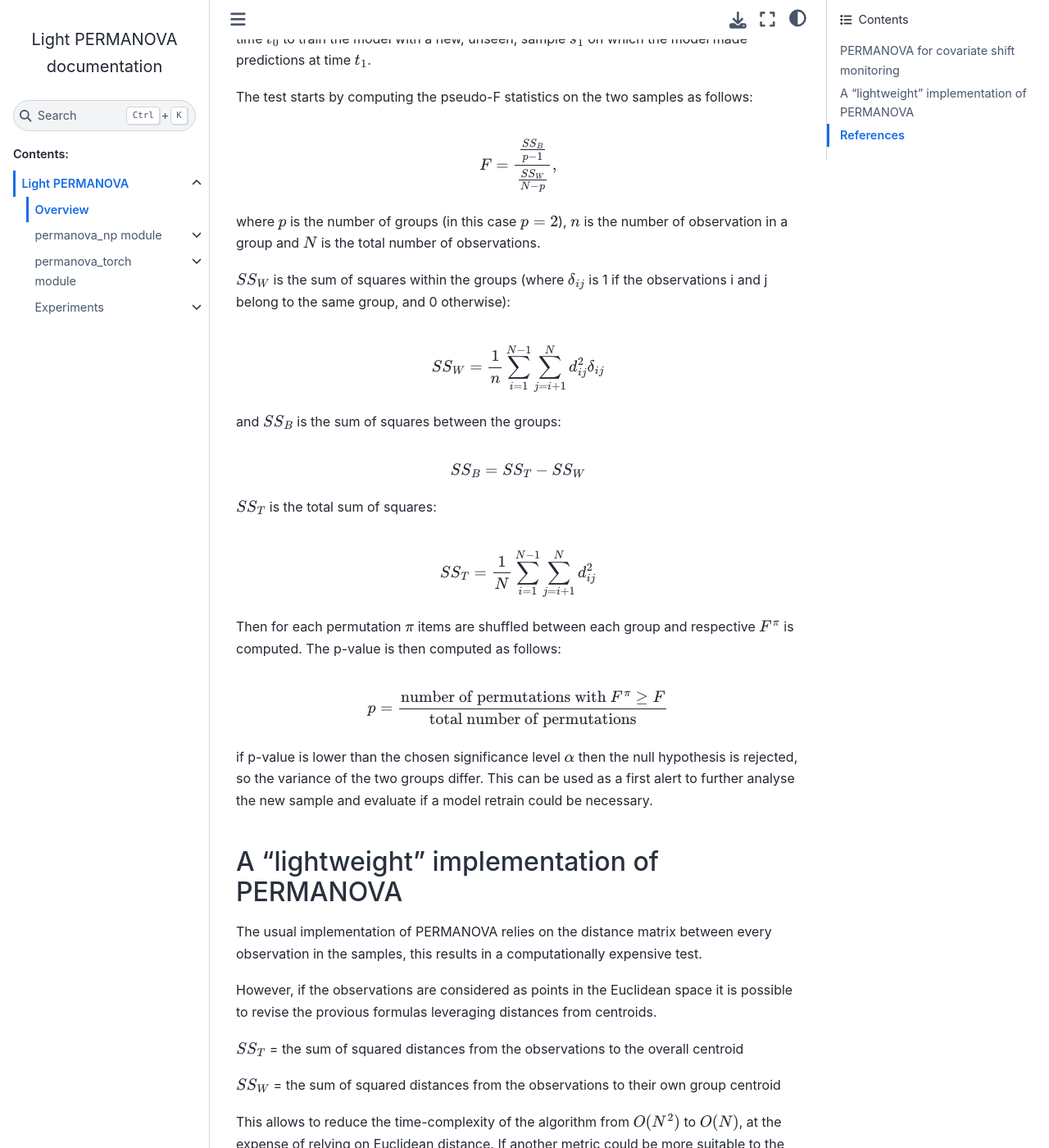
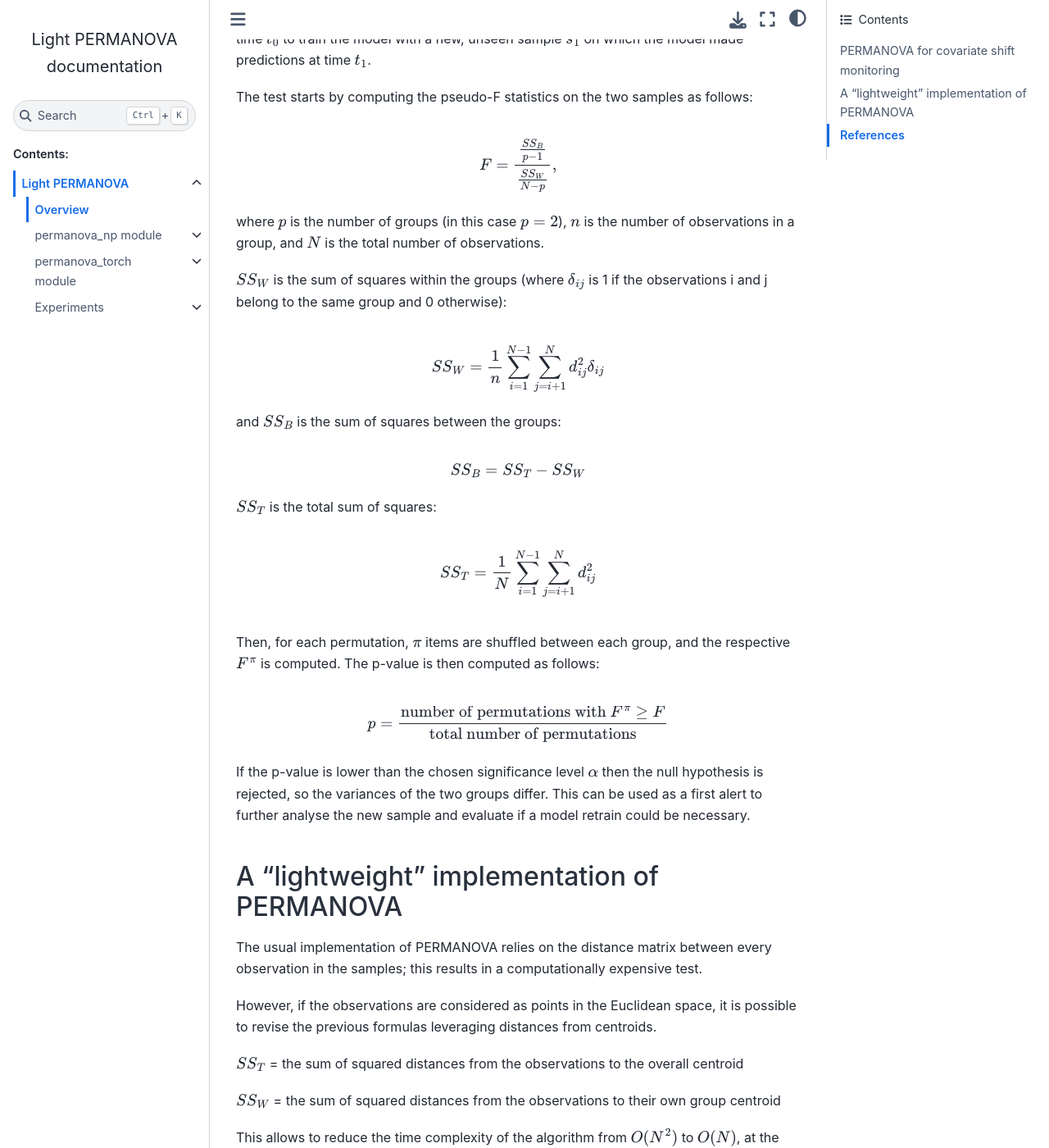
Before and after one commit to AndreaZoccatelli/light_permanova, a Sphinx documentation site: the page built from permanova/docs/overview/introduction.md, in a window 1280 px wide and 1400 px high, scrolled down 501 px. Shown: the whole window at 82% size. Built offline with Sphinx 7.4.7 and the Sphinx Book theme 1.1.4, drawn with Linux system fonts in a browser that asks for light colours; some of the changed text lies outside the part shown.

Commit message:
improved descriptions

```diff
--- a/permanova/docs/conf.py
+++ b/permanova/docs/conf.py
@@ -12,8 +12,9 @@ import sys
 sys.path.insert(0, os.path.abspath("../.."))
 
 project = "Light PERMANOVA"
-copyright = "2024, Andrea Zoccatelli"
-author = "Andrea Zoccatelli"
+author = """
+<a href="https://www.linkedin.com/in/andrea-zoccatelli/" target="_blank">Andrea Zoccatelli</a>
+"""
 
 # -- General configuration ---------------------------------------------------
 # https://www.sphinx-doc.org/en/master/usage/configuration.html#general-configuration
--- a/permanova/docs/overview/introduction.md
+++ b/permanova/docs/overview/introduction.md
@@ -1,22 +1,23 @@
 # Overview
 
 ## PERMANOVA for covariate shift monitoring
-One known problem of machine learning models in production which affects their predictive ability is covariate shift. It is defined as a change in the distribution of one or more independent variables used to train the model.
+
+One known problem of machine learning models in production that affects their predictive ability is covariate shift. It is defined as a change in the distribution of one or more independent variables used to train the model.
 
 ANOVA is often adopted to assess if two samples are from the same population by comparing the variance of their means (H0: all $\mu$’s are equal; H1: at least one pair of $\mu$’s are
 not equal). This test relies, however, on the normality assumption of the samples, which makes it a non-viable solution to effectively monitor batches of data.
 
-PERMANOVA is a multivariate version of ANOVA based on pseudo-F statistic, which makes use of permutations, allowing for a non-parametric estimation.
+PERMANOVA is a multivariate version of ANOVA based on the pseudo-F statistic, which makes use of permutations, allowing for a non-parametric estimation.
 
-In the case of covariates shift monitoring the test compares the oiginal sample $s_0$ used at time $t_0$ to train the model with a new, unseen, sample $s_1$ on which the model made predictions at time $t_1$.
+In the case of covariates shift monitoring, the test compares the original sample $s_0$ used at time $t_0$ to train the model with a new, unseen sample $s_1$ on which the model made predictions at time $t_1$.
 
 The test starts by computing the pseudo-F statistics on the two samples as follows:
 
 $$F = \frac{\frac{SS_B}{p-1}}{\frac{SS_W}{N-p}},$$
 
-where $p$ is the number of groups (in this case $p = 2$), $n$ is the number of observation in a group and $N$ is the total number of observations.
+where $p$ is the number of groups (in this case $p = 2$), $n$ is the number of observations in a group, and $N$ is the total number of observations.
 
-$SS_W$ is the sum of squares within the groups (where $\delta _{ij}$ is 1 if the observations i and j belong to the same group, and 0 otherwise):
+$SS_W$ is the sum of squares within the groups (where $\delta _{ij}$ is 1 if the observations i and j belong to the same group and 0 otherwise):
 
 $$SS_W = \frac{1}{n}\sum_{i=1}^{N-1}\sum_{j=i+1}^{N}d^2_{ij}\delta_{ij}$$
 
@@ -29,22 +30,23 @@ $SS_T$ is the total sum of squares:
 $$SS_T = \frac{1}{N}\sum_{i=1}^{N-1}\sum_{j=i+1}^{N}d^2_{ij}$$
 
 
-Then for each permutation $\pi$ items are shuffled between each group and respective $F^\pi$ is computed. The p-value is then computed as follows:
+Then, for each permutation, $\pi$ items are shuffled between each group, and the respective $F^\pi$ is computed. The p-value is then computed as follows:
 
 $$p = \frac{\text{number of permutations with} \space F^{\pi} \geq F}{\text{total number of permutations}}$$
 
-if p-value is lower than the chosen significance level $\alpha$ then the null hypothesis is rejected, so the variance of the two groups differ. This can be used as a first alert to further analyse the new sample and evaluate if a model retrain could be necessary.
+If the p-value is lower than the chosen significance level $\alpha$ then the null hypothesis is rejected, so the variances of the two groups differ. This can be used as a first alert to further analyse the new sample and evaluate if a model retrain could be necessary.
 
 ## A "lightweight" implementation of PERMANOVA
-The usual implementation of PERMANOVA relies on the distance matrix between every observation in the samples, this results in a computationally expensive test.
+The usual implementation of PERMANOVA relies on the distance matrix between every observation in the samples; this results in a computationally expensive test.
 
-However, if the observations are considered as points in the Euclidean space it is possible to revise the provious formulas leveraging distances from centroids.
+However, if the observations are considered as points in the Euclidean space, it is possible to revise the previous formulas leveraging distances from centroids.
 
 $SS_T$ = the sum of squared distances from the observations to the overall centroid
 
 $SS_W$ = the sum of squared distances from the observations to their own group centroid
 
-This allows to reduce the time-complexity of the algorithm from $O(N^2)$ to $O(N)$, at the expense of relying on Euclidean distance. If another metric could be more suitable to the variables that describe the samples, the complete distance matrix should be adopted.
+This allows to reduce the time complexity of the algorithm from $O(N^2)$ to $O(N)$, at the expense of relying on Euclidean distance. If another metric could be more suitable to the variables that describe the samples, the complete distance matrix should be adopted.
+
 
 ## References
 <a href="https://onlinelibrary.wiley.com/doi/abs/10.1111/j.1442-9993.2001.01070.pp.x" target="_blank">Research paper</a>
```
Also changed, not shown: fashion_mnist_test.ipynb, permanova/docs/experiments_docs/fashion_mnist_test.ipynb.
